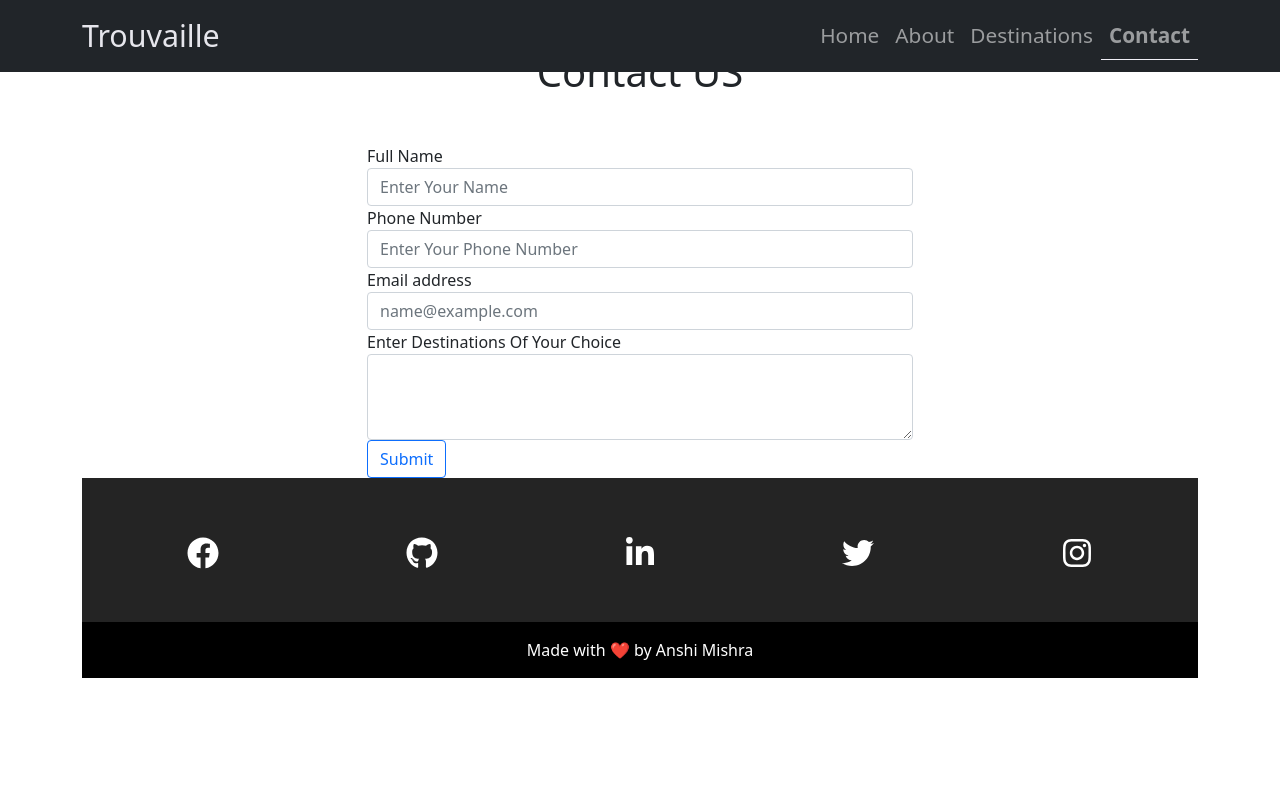
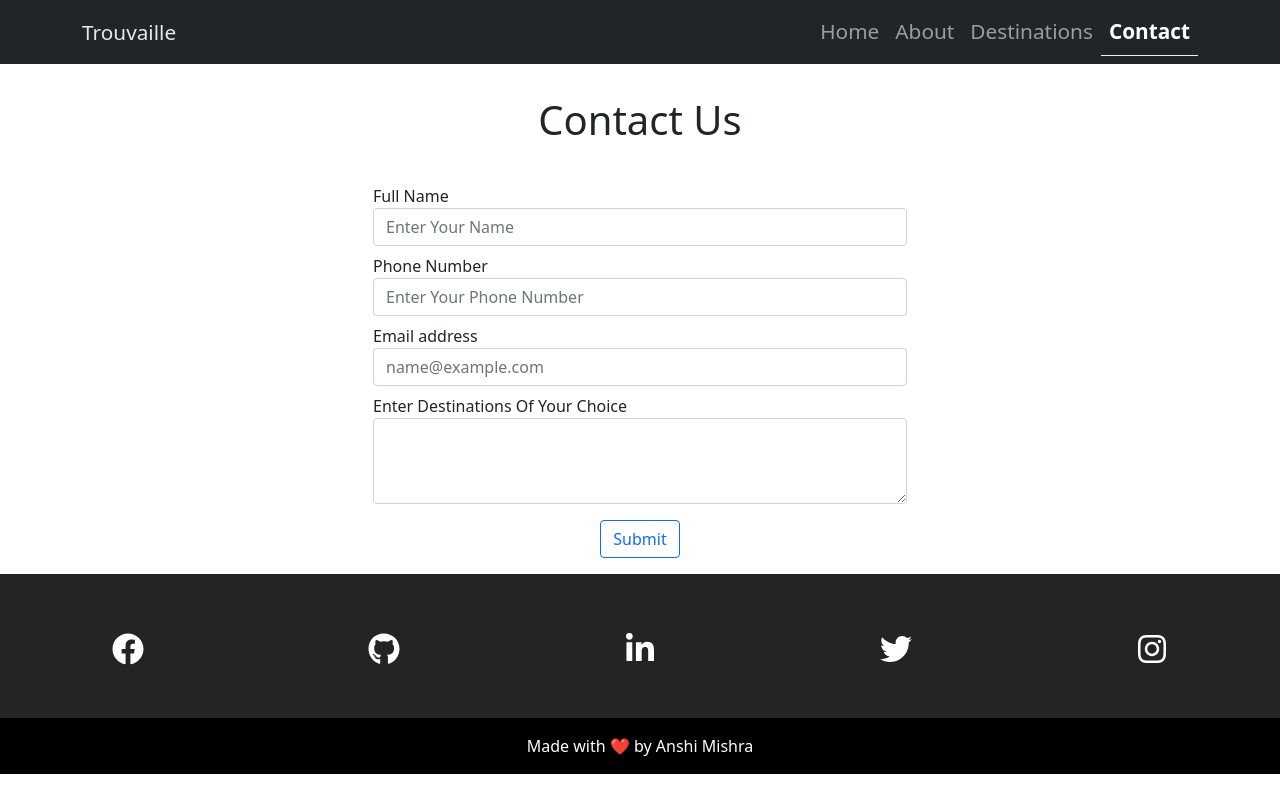
Before and after one commit to anshimishra02/basic-react-website, a React (Create React App) app: page /Contact in a window 1280 px wide. Built offline with nearby package versions, Linux system fonts and the light colour scheme; a web font is replaced by a local one.

Commit message:
commit-3

```diff
--- a/src/components/Common.jsx
+++ b/src/components/Common.jsx
@@ -5,10 +5,9 @@ import web from "../images/042.jpg";
 const Common = (props) => {
     return (
         <>
-            <section id="header" className="">
-                <div className="container">
+                <div className="container mb-5" id="header">
                     <div className="row">
-                        <div className="col-md-6 text-center mb-3">
+                        <div className="col-md-6 text-center mb-3 d-flex flex-column justify-content-center">
                             <h2>
                                {props.name}
                             </h2>
@@ -24,7 +23,6 @@ const Common = (props) => {
                         </div>
                     </div>
                 </div>
-            </section>
         </>
     );
 };
--- a/src/components/Contact.jsx
+++ b/src/components/Contact.jsx
@@ -1,14 +1,14 @@
 import React, { useState } from 'react';
 
-const Contact =() => {
-    const [data,setData] = useState({
-        fullname:"",
-        phone:"",
-        email:"",
-        destinations:"",
+const Contact = () => {
+    const [data, setData] = useState({
+        fullname: "",
+        phone: "",
+        email: "",
+        destinations: "",
     });
     const InputEvent = (event) => {
-        const { name,value } = event.target;
+        const { name, value } = event.target;
 
         setData((preVal) => {
             return {
@@ -25,38 +25,37 @@ const Contact =() => {
     };
     return (
         <>
-        <div className="my-5">
-            <h1 className="text-center">Contact US</h1>
-        </div>
-        <div className="container contact_div">
+            <div className='container contact-container' style={{marginTop:'5rem'}}>
+                <h1 className="text-center py-3">Contact Us</h1>
+                <div className="container py-3">
                     <div className="row">
                         <div className="col-md-6 col-10 mx-auto">
                             <form onSubmit={formSubmit}>
-  <div class="form-group">
+                                <div class="form-group mb-2">
                                     <label for="exampleFormControlInput1">Full Name</label>
                                     <input type="text" class="form-control" id="exampleFormControlInput1"
                                         name="Name"
                                         value={data.fullName}
                                         onChange={InputEvent}
-     placeholder="Enter Your Name"/>
+                                        placeholder="Enter Your Name" />
                                 </div>
-  <div class="form-group">
+                                <div class="form-group mb-2">
                                     <label for="exampleFormControlInput1">Phone Number</label>
                                     <input type="numbers" class="form-control" id="exampleFormControlInput1"
                                         name="phone"
                                         value={data.phone}
                                         onChange={InputEvent}
-    placeholder="Enter Your Phone Number"/>
+                                        placeholder="Enter Your Phone Number" />
                                 </div>
-  <div class="form-group">
+                                <div class="form-group mb-2">
                                     <label for="exampleFormControlInput1">Email address</label>
                                     <input type="email" class="form-control" id="exampleFormControlInput1"
                                         name="email"
                                         value={data.email}
                                         onChange={InputEvent}
-    placeholder="name@example.com"/>
+                                        placeholder="name@example.com" />
                                 </div>
-  <div class="form-group">
+                                <div class="form-group mb-2">
                                     <label for="exampleFormControlTextarea1">Enter Destinations Of Your Choice</label>
                                     <textarea class="form-control" id="exampleFormControlTextarea1" rows="3"
                                         name="destinations"
@@ -64,10 +63,9 @@ const Contact =() => {
                                         onChange={InputEvent}>
                                     </textarea>
                                 </div>
-  <button type="submit" class="btn btn-outline-primary">Submit</button>
-
+                                <div className='text-center mt-3'><button type="submit" class="btn btn-outline-primary">Submit</button></div>
                             </form>
-
+                        </div>
                     </div>
                 </div>
             </div>
--- a/src/components/Destinations.jsx
+++ b/src/components/Destinations.jsx
@@ -4,7 +4,7 @@ import '../styles/destinations.css';
 const Destinations = () => {
     return (
         <>
-            <div class="container destination-container">
+            <div class="container destination-container" style={{marginTop:'5rem'}}>
                 <div className="w-100 py-5 my-3 destination-banner">
                     <h1 className='text-center'>Welcome to my Destinations page</h1>
                 </div>
--- a/src/components/Footer.jsx
+++ b/src/components/Footer.jsx
@@ -6,24 +6,22 @@ import '../styles/footer.css'
 function Footer() {
     return (
         <>
-            <div className="container footer-container">
-                <footer class="page-footer font-small cyan darken-3">
-                    <div class="container upper">
+            <footer class="footer-container">
+                <div class="upper">
                     <div class="row">
                         <div class="col-md-12 py-5">
                             <div class="social-links">
-                                    <a href="" target="_blank" className=''><FaFacebook /></a>
-                                    <a href="" target="_blank" className=''><FaGithub /></a>
-                                    <a href="" target="_blank" className=''><FaLinkedinIn /></a>
-                                    <a href="" target="_blank" className=''><FaTwitter /></a>
-                                    <a href="" target="_blank" className=''><FaInstagram /></a>
+                                <a href="https://www.facebook.com/anshi.mishra.7355" target="_blank" className=''><FaFacebook /></a>
+                                <a href="https://github.com/anshimishra02" target="_blank" className=''><FaGithub /></a>
+                                <a href="https://www.linkedin.com/in/anshi-mishra-785635210/" target="_blank" className=''><FaLinkedinIn /></a>
+                                <a href="https://www.linkedin.com/in/anshi-mishra-785635210/" target="_blank" className=''><FaTwitter /></a>
+                                <a href="https://www.instagram.com/_anshimishra/" target="_blank" className=''><FaInstagram /></a>
                             </div>
                         </div>
                     </div>
                 </div>
                 <div class="footer-copyright text-center py-3 lower">Made with ❤️ by Anshi Mishra</div>
             </footer>
-            </div>
         </>
     )
 }
--- a/src/index.css
+++ b/src/index.css
@@ -11,7 +11,7 @@ body {
   background-color: #fbfdfd !important;
 }
 .navbar-brand{
-  font-size: 1.9rem !important;
+  font-size: 1.9rem ;
   color: #e6e6ec !important;
 }
 .navbar a{
@@ -20,6 +20,7 @@ body {
 }
 .menu_active{
   font-weight: bold;
+  color: white !important;
   border-bottom: 1px solid #efeef5;
 }
 .navbar a:hover{
@@ -27,7 +28,6 @@ body {
 }
 #header {
   width: 100%;
-  height: 80vh;
   margin-top: 10rem;
 }
 #header h1 {
@@ -60,9 +60,8 @@ body {
   background: #3498db;
   color: #fbfdfd;
 }
-.header-img {
-  text-align: right;
-  max-height: 100px;
+#header .header-img img{
+ display: none;
 }
 #header .animated {
   animation: up-down 4s ease-in-out infinite alternate-reverse both;
@@ -83,3 +82,9 @@ body {
     transform: translateY(-10px);
   }
 }
+
+@media only screen and (max-width: 425px){
+	.menu_active{
+    border: none;
+  }
+}
```
Lines whose indentation alone changed are shown as unchanged.
